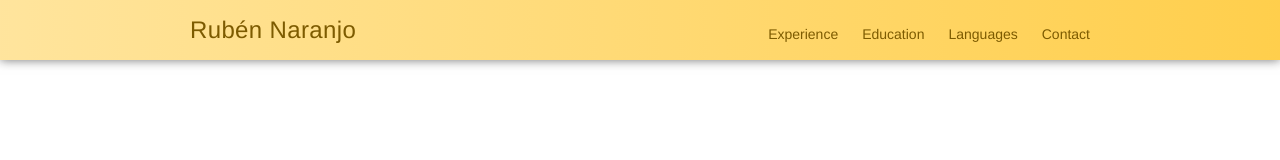
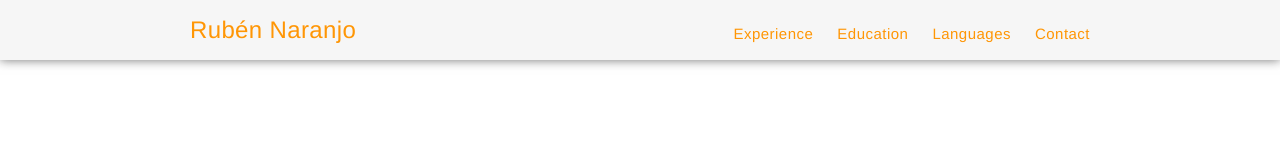
Before and after one commit to NaranHub/my-website, a plain HTML site: page html/navigationBar.html in a window 1280 px wide. Drawn offline with nearby package versions, Linux system fonts and the light colour scheme.

Commit message:
Clear color and style

```diff
--- a/css/common.css
+++ b/css/common.css
@@ -8,7 +8,7 @@ body {
 
 h2 {
     color: rgb(46, 5, 113);
-    font-weight: normal;
+    font-weight: bold;
     text-align: center;
 }
 
@@ -37,7 +37,8 @@ p {
 }
 
 ::selection {
-    background: rgb(255, 186, 0);
+    background: rgb(255, 150, 5);
+    color: white;
 }
 
 /*----- Responsiveness -----*/
--- a/css/navigationBar.css
+++ b/css/navigationBar.css
@@ -1,7 +1,8 @@
 /*----- Toggle Button -----*/
 #toggle-nav {
   display: none;
-  color: rgb(125, 91, 0);
+  color: rgb(255, 150, 5);
+  font-weight: bold;
   text-decoration: none;
   margin-top: 3px;
   transition: color linear 0.15s;
@@ -18,11 +19,10 @@
   color: rgb(0, 0, 0);
   height: 60px;
   box-shadow: 0 0 10px rgba(24, 24, 24, 0.6);
-  background: linear-gradient(to right, rgba(255, 217, 115, 0.7), rgba(255, 186, 0, 0.7));
-  /* background-color: rgba(240, 240, 240, 0.6); */
-  backdrop-filter: blur(5px);
+  background: rgba(245, 245, 245, 0.9);
   -webkit-backdrop-filter: blur(5px);
   /* -webkit-backdrop-filter: saturate(180%) blur(20px); */
+  /* background: linear-gradient(to right, rgba(241, 192, 5, 0.9), rgba(241, 148, 1, 0.9)); */
   transition: height ease 0.5s;
 }
 
@@ -46,11 +46,8 @@
 }
 
 .navigationBar .nb-menu {
-  font-size: 14px;
-  font-weight: 400;
-  letter-spacing: 0em;
   float: right;
-  padding-top: 10px;
+  padding-top: 9px;
 }
 
 .navigationBar .nb-menu-items {
@@ -66,12 +63,14 @@
 }
 
 .navigationBar .nb-title-link {
-  color: rgb(125, 91, 0);
+  color: rgb(255, 150, 5);
   text-decoration: none;
 }
 
 .navigationBar .nb-menu-link {
-  color: rgb(125, 91, 0);
+  color: rgb(255, 150, 5);
+  font-size: 15px;
+  font-weight: normal;
   text-decoration: none;
   transition: color linear 0.15s;
 }
```
